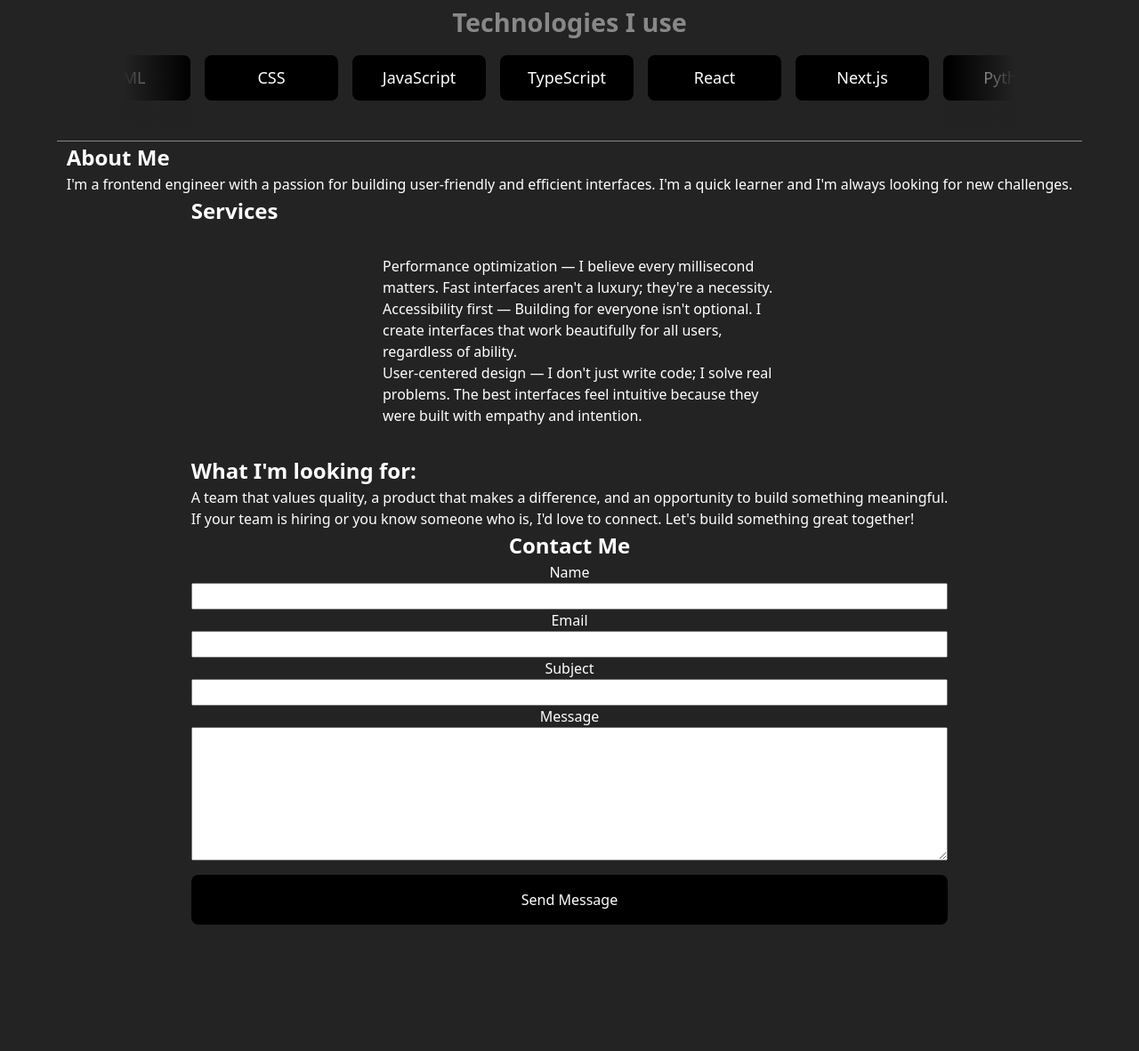
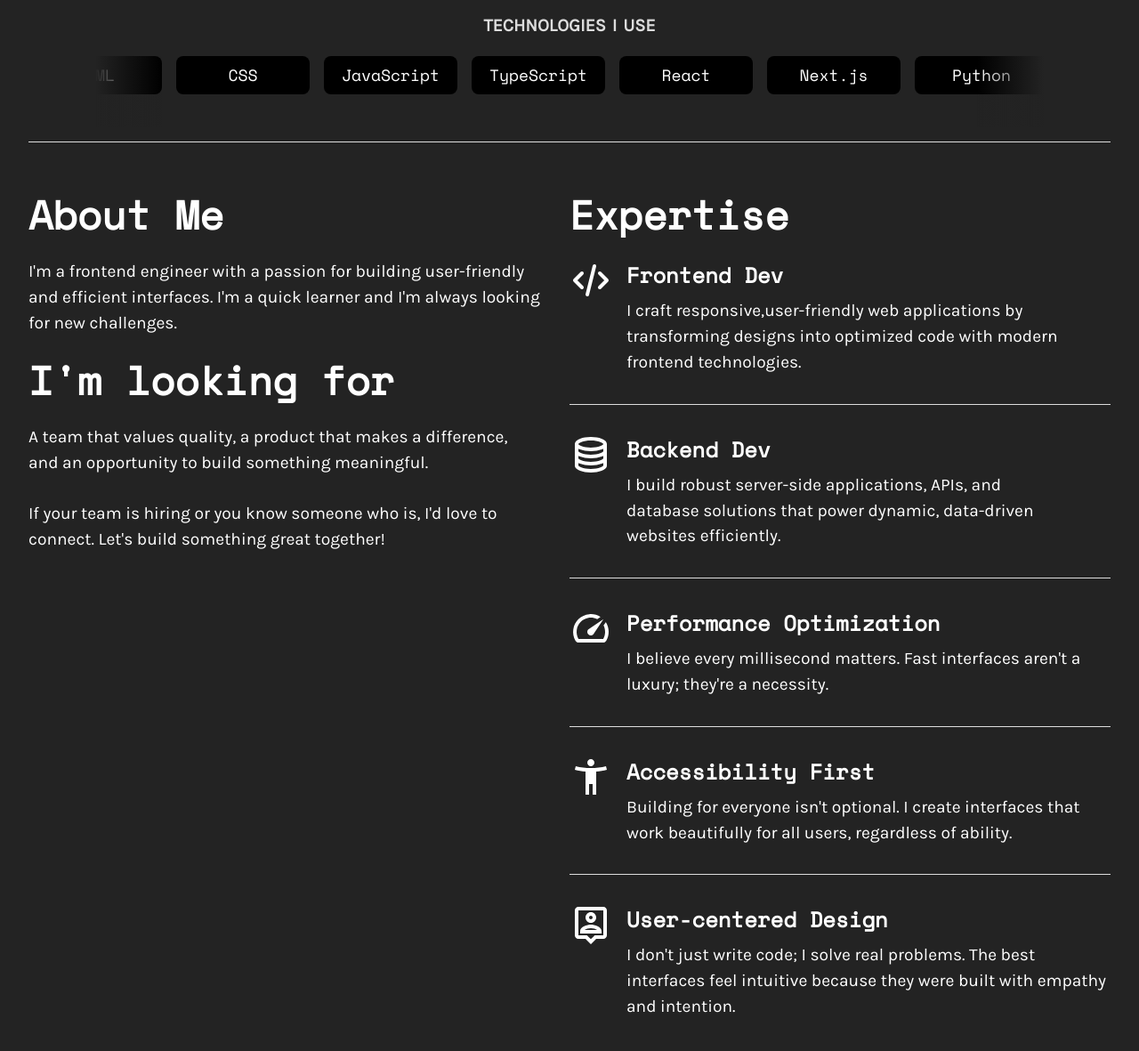
Before and after one commit to hectorcoronado/personal-site-2025, a website: page public/index.html in a window 1280 px wide. Shown: the part 532-1713 px from the top of the page at 89% size. Before the commit the page ends 1571 px from the top, so only its background shows below. Drawn offline with nearby package versions, Linux system fonts and the light colour scheme.

Commit message:
[style] match middle section to spec

```diff
--- a/public/index.html
+++ b/public/index.html
@@ -17,6 +17,11 @@
 		<title>Hector Coronado | Software Engineer</title>
 		<link rel="stylesheet" href="reset.css" />
 		<link rel="stylesheet" href="style.css" />
+		<link rel="preconnect" href="https://fonts.googleapis.com" />
+		<link rel="preconnect" href="https://fonts.gstatic.com" crossorigin />
+		<link
+			href="https://fonts.googleapis.com/css2?family=Karla&family=Space+Mono&display=swap"
+			rel="stylesheet" />
 		<script src="index.js" defer></script>
 	</head>
 	<body class="body">
@@ -33,7 +38,7 @@
 		<main class="main">
 			<section class="hero">
 				<h1 class="mainTitle">I'm Hector Coronado<br />Frontend Engineer</h1>
-				<p class="technologiesTitle">Technologies I use</p>
+				<p class="technologiesTitle">technologies i use</p>
 				<div class="scrollWrapper">
 					<div class="scrollContainer" id="scrollContainer">
 						<ul class="technologiesList" id="infiniteList">
@@ -55,42 +60,87 @@
 					</div>
 				</div>
 			</section>
+			<div class="aboutAndExpertise">
 				<section class="about">
-				<h2>About Me</h2>
+					<h2 class="sectionSubHeading">About Me</h2>
 					<p>
-					I'm a frontend engineer with a passion for building user-friendly and
-					efficient interfaces. I'm a quick learner and I'm always looking for
-					new challenges.
+						I'm a frontend engineer with a passion for building user-friendly
+						and efficient interfaces. I'm a quick learner and I'm always looking
+						for new challenges.
+					</p>
+					<h2 class="sectionSubHeading">I'm looking for</h2>
+					<p>
+						A team that values quality, a product that makes a difference, and
+						an opportunity to build something meaningful.
+					</p>
+					<br />
+					<p>
+						If your team is hiring or you know someone who is, I'd love to
+						connect. Let's build something great together!
 					</p>
 				</section>
-			<section class="services">
-				<h2>Services</h2>
-			<ul class="list">
-				<li>
-					Performance optimization — I believe every millisecond matters. Fast
-					interfaces aren't a luxury; they're a necessity.
+				<section class="expertise">
+					<h2 class="sectionSubHeading">Expertise</h2>
+					<ul class="expertiseList">
+						<li class="expertiseItem">
+							<img src="assets/code.svg" alt="" role="presentation" />
+							<div class="text-content">
+								<h3 class="expertiseItemTitle">Frontend Dev</h3>
+								<p>
+									I craft responsive,user-friendly web applications by
+									transforming designs into optimized code with modern frontend
+									technologies.
+								</p>
+							</div>
 						</li>
-				<li>
-					Accessibility first — Building for everyone isn't optional. I create
-					interfaces that work beautifully for all users, regardless of ability.
+						<li class="expertiseItem">
+							<img src="assets/database.svg" alt="" role="presentation" />
+							<div class="text-content">
+								<h3 class="expertiseItemTitle">Backend Dev</h3>
+								<p>
+									I build robust server-side applications, APIs, and database
+									solutions that power dynamic, data-driven websites
+									efficiently.
+								</p>
+							</div>
 						</li>
-				<li>
-					User-centered design — I don't just write code; I solve real problems.
-					The best interfaces feel intuitive because they were built with
-					empathy and intention.
+						<li class="expertiseItem">
+							<img src="assets/speed.svg" alt="" role="presentation" />
+							<div class="text-content">
+								<h3 class="expertiseItemTitle">Performance Optimization</h3>
+								<p>
+									I believe every millisecond matters. Fast interfaces aren't a
+									luxury; they're a necessity.
+								</p>
+							</div>
+						</li>
+						<li class="expertiseItem">
+							<img src="assets/accessibility.svg" alt="" role="presentation" />
+							<div class="text-content">
+								<h3 class="expertiseItemTitle">Accessibility First</h3>
+								<p>
+									Building for everyone isn't optional. I create interfaces that
+									work beautifully for all users, regardless of ability.
+								</p>
+							</div>
+						</li>
+						<li class="expertiseItem">
+							<img src="assets/person.svg" alt="" role="presentation" />
+							<div class="text-content">
+								<h3 class="expertiseItemTitle">User-centered Design</h3>
+								<p>
+									I don't just write code; I solve real problems. The best
+									interfaces feel intuitive because they were built with empathy
+									and intention.
+								</p>
+							</div>
 						</li>
 					</ul>
-			<h2>What I'm looking for:</h2>
-			<p>
-				A team that values quality, a product that makes a difference, and an
-				opportunity to build something meaningful.
-			</p>
-			<p>
-				If your team is hiring or you know someone who is, I'd love to connect.
-				Let's build something great together!
-			</p>
+				</section>
+			</div>
+
 			<form class="contactForm" id="contactForm">
-				<h2>Contact Me</h2>
+				<h2 class="sectionSubHeading">Contact Me</h2>
 
 				<label for="name">Name</label>
 				<input class="formField" type="text" id="name" name="name" required />
--- a/public/style.css
+++ b/public/style.css
@@ -2,32 +2,32 @@
 	--main-bg-color: #232323;
 	--secondary-bg-color: #000;
 	--main-text-color: #fff;
-	--secondary-text-color: #888;
-	--main-font-family: system-ui, -apple-system, BlinkMacSystemFont, 'Segoe UI',
-		Roboto, Oxygen, Ubuntu, Cantarell, 'Open Sans', 'Helvetica Neue', sans-serif;
+	--secondary-text-color: #ddd;
+	--main-font-family: 'Karla', system-ui, -apple-system, BlinkMacSystemFont,
+		'Segoe UI', Roboto, Oxygen, Ubuntu, Cantarell, 'Open Sans', 'Helvetica Neue',
+		sans-serif;
+	--secondary-font-family: 'Space Mono', monospace, system-ui, -apple-system,
+		BlinkMacSystemFont, 'Segoe UI', Roboto, Oxygen, Ubuntu, Cantarell,
+		'Open Sans', 'Helvetica Neue', sans-serif;
 }
 
 .body {
 	font-family: var(--main-font-family);
+	font-size: 1.2rem;
 	background-color: var(--main-bg-color);
 	color: var(--main-text-color);
 }
 
-.main,
-.contactForm {
-	display: flex;
-	flex-direction: column;
-	align-items: center;
-	justify-content: center;
-	min-width: 50vw;
-	overflow-x: hidden;
+.sectionSubHeading {
+	font-family: var(--secondary-font-family);
+	font-size: calc(2rem + 1vw);
 }
 
 .header {
+	background-color: var(--secondary-bg-color);
 	display: flex;
-	height: 55px;
+	height: 3.5rem;
 	width: 100%;
-	background-color: var(--secondary-bg-color);
 
 	.headerNav {
 		display: flex;
@@ -58,15 +58,27 @@
 	}
 }
 
+.main {
+	display: flex;
+	flex-direction: column;
+	align-items: center;
+	justify-content: center;
+	padding: 0 2rem;
+}
+
+/****************/
 /* hero section */
+/****************/
 .hero {
 	border-bottom: 1px solid var(--secondary-text-color);
 	padding-bottom: 1rem;
+	margin-bottom: 2rem;
 }
 
 .mainTitle {
 	/* responsive font sizing, 16px + 5% of viewport width*/
 	font-size: calc(1.75rem + 3vw);
+	font-family: var(--secondary-font-family);
 	height: 60vh;
 	display: flex;
 	align-items: center;
@@ -82,7 +94,7 @@
 .scrollWrapper {
 	position: relative;
 	width: 100%;
-	max-width: 90vw;
+	max-width: 95vw;
 }
 
 .scrollWrapper::before,
@@ -141,6 +153,7 @@
 .technologiesTitle {
 	font-size: calc(1rem + 1vw);
 	text-align: center;
+	font-variant: small-caps;
 	margin-bottom: 1rem;
 	color: var(--secondary-text-color);
 	font-weight: 600;
@@ -158,19 +171,98 @@
 
 .technologiesList li {
 	flex-shrink: 0;
-	padding: 0.75rem;
+	padding: 0.5rem;
 	background: var(--secondary-bg-color);
 	color: var(--main-text-color);
 	border-radius: 8px;
+	font-family: var(--secondary-font-family);
 	font-size: 18px;
 	min-width: 150px;
 	text-align: center;
 }
 
-/* About section */
-.list {
-	margin: 2rem auto;
-	max-width: 500px;
+/*******************************/
+/* About and Expertise section */
+/*******************************/
+.aboutAndExpertise {
+	border-bottom: 1px solid var(--secondary-text-color);
+	display: flex;
+	flex-direction: column;
+	margin-bottom: 2rem;
+
+	@media (min-width: 600px) {
+		flex-direction: row;
+	}
+}
+
+.about {
+	@media (min-width: 600px) {
+		padding-right: 2rem;
+	}
+}
+
+.about,
+.expertise {
+	width: 100%;
+
+	.sectionSubHeading {
+		margin: 1rem 0;
+	}
+
+	@media (min-width: 600px) {
+		width: 50%;
+	}
+}
+
+.expertiseList {
+	padding: 0;
+}
+
+.expertiseItem {
+	padding-bottom: 2rem;
+	display: flex;
+	flex-direction: row;
+	align-items: flex-start;
+	gap: 1rem;
+	margin-bottom: 2rem;
+
+	&:not(:last-child) {
+		border-bottom: 1px solid var(--secondary-text-color);
+	}
+
+	img {
+		height: 3rem;
+		width: 3rem;
+		flex-shrink: 0;
+	}
+
+	.text-content {
+		display: flex;
+		flex-direction: column;
+		flex: 1;
+	}
+
+	.expertiseItemTitle {
+		margin: 0 0 0.5rem 0;
+		font-family: var(--secondary-font-family);
+		font-size: 1.5rem;
+	}
+
+	p {
+		margin: 0;
+		line-height: 1.5;
+	}
+}
+
+/************************/
+/* Contact form section */
+/************************/
+.contactForm {
+	display: flex;
+	flex-direction: column;
+	align-items: center;
+	justify-content: center;
+	min-width: 50vw;
 }
 
 .formField {
```
Also changed, not shown: public/assets/accessibility.svg (added), public/assets/code.svg (added), public/assets/database.svg (added), public/assets/person.svg (added), public/assets/speed.svg (added). Lines whose indentation alone changed are shown as unchanged.
